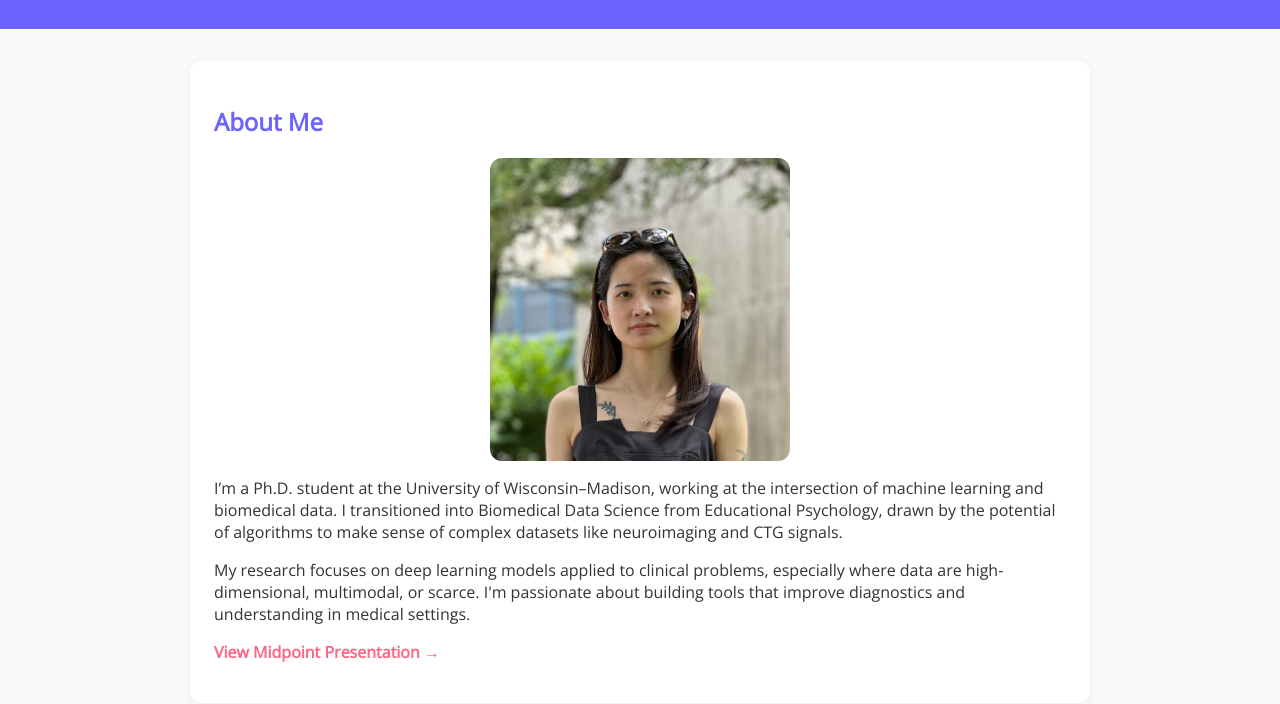
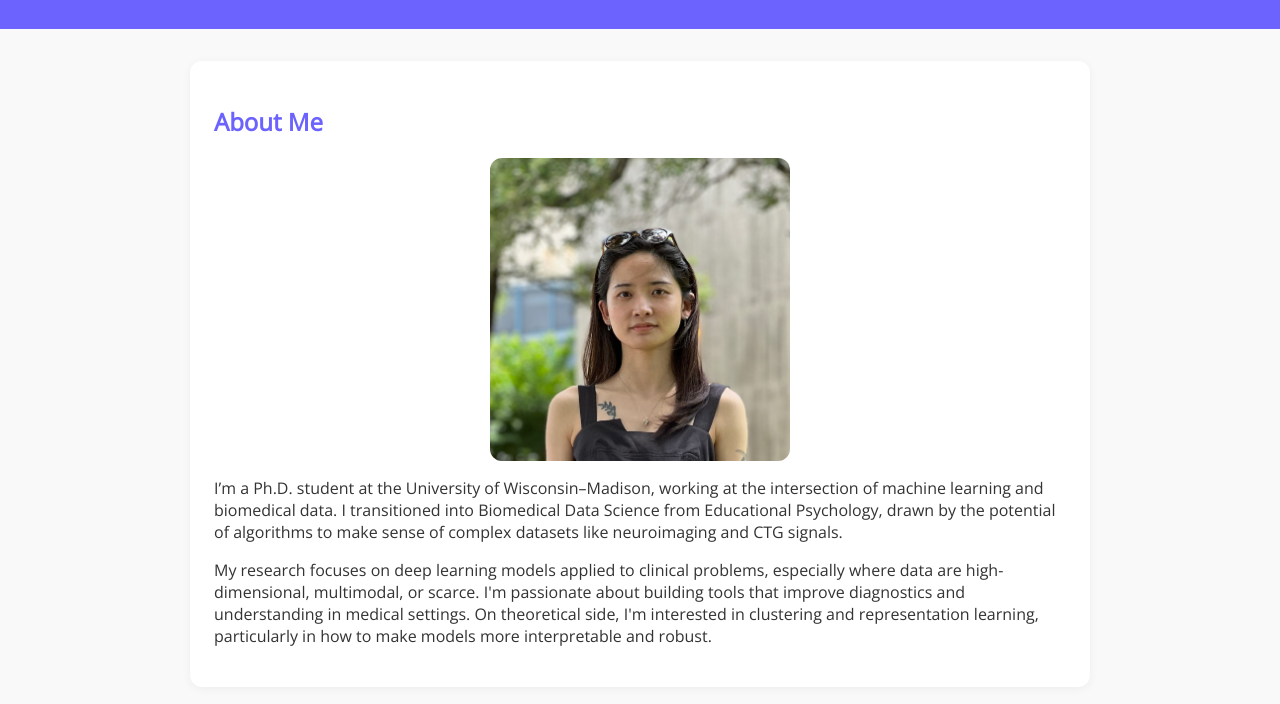
Before and after one commit to 123xrong/123xrong.github.io, a plain HTML site: page index.html in a window 1280 px wide. Shown: the part 96-800 px from the top of the page. Drawn offline with nearby package versions, Linux system fonts and the light colour scheme.

Commit message:
Update index.html

```diff
--- a/index.html
+++ b/index.html
@@ -22,8 +22,8 @@
       </p>
       <p>
         My research focuses on deep learning models applied to clinical problems, especially where data are high-dimensional, multimodal, or scarce. I'm passionate about building tools that improve diagnostics and understanding in medical settings.
+        On theoretical side, I'm interested in clustering and representation learning, particularly in how to make models more interpretable and robust.
       </p>
-      <p><a href="XiaoxuRong_lighting talk_pdf.pdf" target="_blank">View Midpoint Presentation →</a></p>
     </section>
 
     <section>
```
